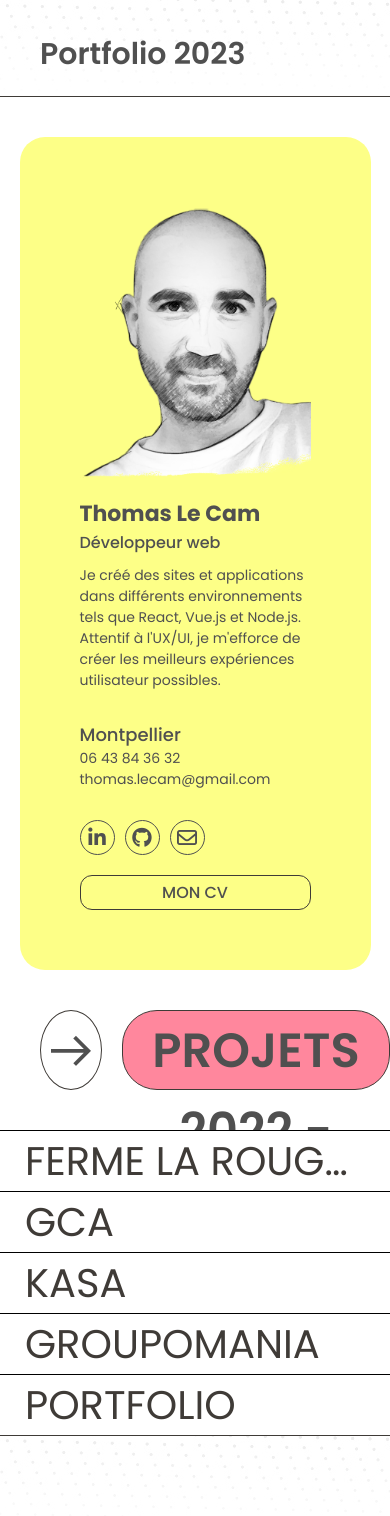
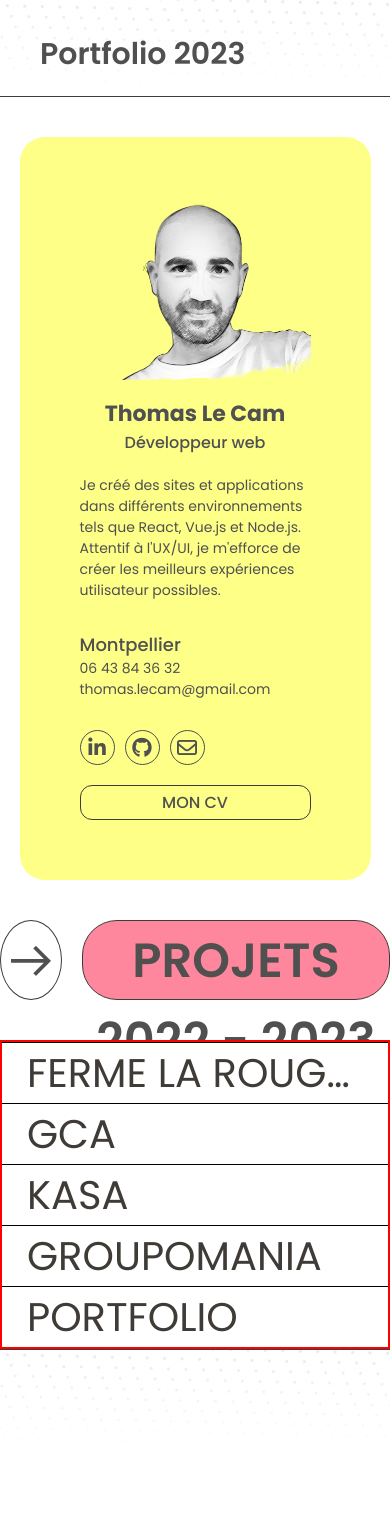
Before and after one commit to ThomasdevLC/portfolio_07_2023, a React (Create React App) app: page / in a window 390 px wide. Shown: the top 1516 px of the page. After the commit the page ends 1459 px from the top, so only its background shows below. Built offline with nearby package versions, Linux system fonts and the light colour scheme.

Commit message:
myIntro responsive

```diff
--- a/src/assets/styles/components/_MyIntro.scss
+++ b/src/assets/styles/components/_MyIntro.scss
@@ -9,9 +9,9 @@
 
   @include mixin.xxl-lt {
     margin: auto;
-    width: 70%;
+    width: 650px;
     height: auto;
-    padding: 20px;
+    padding: 20px 40px;
     border-radius: 25px;
   }
   @include mixin.sm {
@@ -37,13 +37,6 @@
       height: 190px;
     }
 
-    @include mixin.sm {
-      height: 290px;
-    }
-    @include mixin.xs {
-      height: 290px;
-    }
-
     & img {
       height: 100%;
       object-fit: cover;
@@ -54,10 +47,19 @@
     font-size: 22px;
     font-weight: 700;
     padding-top: 10px;
+
+    @include mixin.xxl-lt {
+      text-align: center;
+    }
   }
   &__position {
     font-size: 16px;
     font-weight: 500;
+
+    @include mixin.xxl-lt {
+      text-align: center;
+      margin-bottom: 20px;
+    }
   }
   &__text {
     font-size: 14px;
--- a/src/assets/styles/components/_WorksLinks.scss
+++ b/src/assets/styles/components/_WorksLinks.scss
@@ -1,7 +1,7 @@
 @use "../mixins" as mixin;
 
 .workslinks {
-  //   position: relative;
+  position: relative;
   width: 100%;
   &__box {
     border-top: 1px solid black;
--- a/src/assets/styles/components/_WorksTitle.scss
+++ b/src/assets/styles/components/_WorksTitle.scss
@@ -7,6 +7,7 @@
   @include mixin.xxl-lt {
     justify-content: center;
     margin: 40px 0;
+    padding: 0;
   }
   &__ellipse {
     height: 80px;
--- a/src/components/Home/WorksLinks.js
+++ b/src/components/Home/WorksLinks.js
@@ -33,7 +33,7 @@ const WorksLinks = () => {
   };
 
   return (
-    <div className="workslinks ">
+    <div className="workslinks br">
       {worklist.map((project, index) => {
         return (
           <NavLink to={`/${project.link}/${project.id}`} key={project.id}>
```
